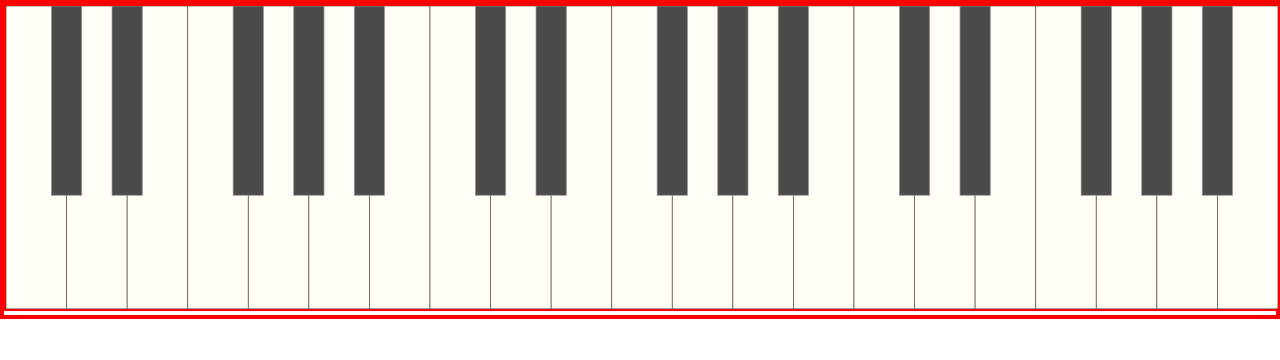
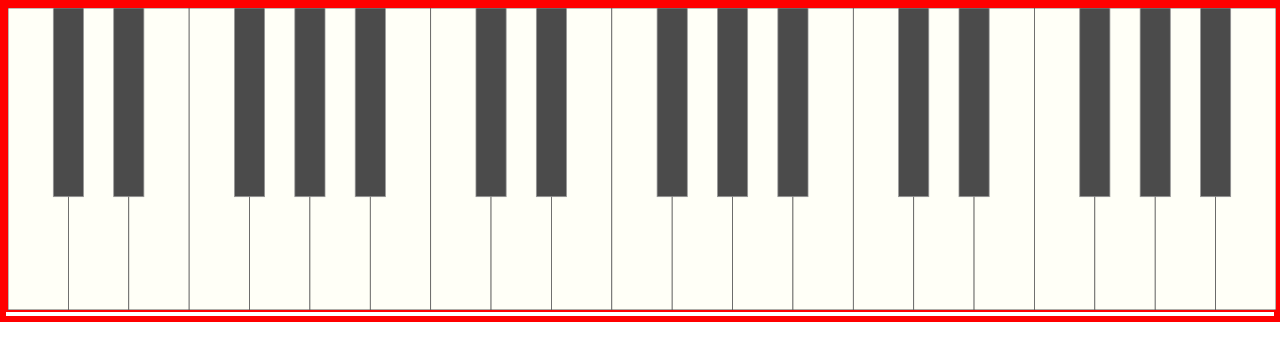
Before and after one commit to Fsyou7/Piano, a plain HTML site: page index.html in a window 1280 px wide. Drawn offline with Linux system fonts and the light colour scheme.

Commit message:
keyboard refactored to be generated with js

```diff
--- a/index.html
+++ b/index.html
@@ -8,51 +8,8 @@
    <title>Document</title>
 </head>
 <body>
-   <svg width="100%" version="1.1" xmlns="http://www.w3.org/2000/svg" xmlns:xlink="http://www.w3.org/1999/xlink" viewBox="0 0 1680 400">
-      <g class="octave">
-         <rect class="piano-key white-key" x="0" y="0" width="80" height="400"></rect>
-         <rect class="piano-key white-key" x="80" y="0" width="80" height="400"></rect>
-         <rect class="piano-key white-key" x="160" y="0" width="80" height="400"></rect>
-         <rect class="piano-key white-key" x="240" y="0" width="80" height="400"></rect>
-         <rect class="piano-key white-key" x="320" y="0" width="80" height="400"></rect>
-         <rect class="piano-key white-key" x="400" y="0" width="80" height="400"></rect>
-         <rect class="piano-key white-key" x="480" y="0" width="80" height="400"></rect>
-         <rect class="piano-key black-key" x="60" y="0" width="40" height="250"> </rect>
-         <rect class="piano-key black-key" x="140" y="0" width="40" height="250"> </rect>
-         <rect class="piano-key black-key" x="300" y="0" width="40" height="250"> </rect>
-         <rect class="piano-key black-key" x="380" y="0" width="40" height="250"> </rect>
-         <rect class="piano-key black-key" x="460" y="0" width="40" height="250"> </rect>
-      </g>
-      <g class="octave" transform="translate(560, 0)">
-         <rect class="piano-key white-key" x="0" y="0" width="80" height="400"></rect>
-         <rect class="piano-key white-key" x="80" y="0" width="80" height="400"></rect>
-         <rect class="piano-key white-key" x="160" y="0" width="80" height="400"></rect>
-         <rect class="piano-key white-key" x="240" y="0" width="80" height="400"></rect>
-         <rect class="piano-key white-key" x="320" y="0" width="80" height="400"></rect>
-         <rect class="piano-key white-key" x="400" y="0" width="80" height="400"></rect>
-         <rect class="piano-key white-key" x="480" y="0" width="80" height="400"></rect>
-         <rect class="piano-key black-key" x="60" y="0" width="40" height="250"> </rect>
-         <rect class="piano-key black-key" x="140" y="0" width="40" height="250"> </rect>
-         <rect class="piano-key black-key" x="300" y="0" width="40" height="250"> </rect>
-         <rect class="piano-key black-key" x="380" y="0" width="40" height="250"> </rect>
-         <rect class="piano-key black-key" x="460" y="0" width="40" height="250"> </rect>
-      </g>
-      <g class="octave" transform="translate(1120, 0)">
-         <rect class="piano-key white-key" x="0" y="0" width="80" height="400"></rect>
-         <rect class="piano-key white-key" x="80" y="0" width="80" height="400"></rect>
-         <rect class="piano-key white-key" x="160" y="0" width="80" height="400"></rect>
-         <rect class="piano-key white-key" x="240" y="0" width="80" height="400"></rect>
-         <rect class="piano-key white-key" x="320" y="0" width="80" height="400"></rect>
-         <rect class="piano-key white-key" x="400" y="0" width="80" height="400"></rect>
-         <rect class="piano-key white-key" x="480" y="0" width="80" height="400"></rect>
-         <rect class="piano-key black-key" x="60" y="0" width="40" height="250"> </rect>
-         <rect class="piano-key black-key" x="140" y="0" width="40" height="250"> </rect>
-         <rect class="piano-key black-key" x="300" y="0" width="40" height="250"> </rect>
-         <rect class="piano-key black-key" x="380" y="0" width="40" height="250"> </rect>
-         <rect class="piano-key black-key" x="460" y="0" width="40" height="250"> </rect>
-      </g>
+   <div id="piano"></div>
 
-   </svg>
    <script src="script.js"></script>
 </body>
 </html>
--- a/script.js
+++ b/script.js
@@ -1 +1,40 @@
 console.log('script is running');
+
+let numberOfOctaves = 3;
+const octaveWidth = 560;
+
+const pianoSVG = `<svg
+    width="100%"
+    viewBox="0 0 ${ numberOfOctaves * octaveWidth } 400"
+    version="1.1"
+    xmlns="http://www.w3.org/2000/svg"
+    xmlns:xlink="http://www.w3.org/1999/xlink"
+>
+    <g id="piano-keyboard">
+    </g>
+</svg>`;
+
+const octaveKeys = `<rect class="piano-key white-key" x="0" y="0" width="80" height="400"></rect>
+<rect class="piano-key white-key" x="80" y="0" width="80" height="400"></rect>
+<rect class="piano-key white-key" x="160" y="0" width="80" height="400"></rect>
+<rect class="piano-key white-key" x="240" y="0" width="80" height="400"></rect>
+<rect class="piano-key white-key" x="320" y="0" width="80" height="400"></rect>
+<rect class="piano-key white-key" x="400" y="0" width="80" height="400"></rect>
+<rect class="piano-key white-key" x="480" y="0" width="80" height="400"></rect>
+<rect class="piano-key black-key" x="60" y="0" width="40" height="250"> </rect>
+<rect class="piano-key black-key" x="140" y="0" width="40" height="250"> </rect>
+<rect class="piano-key black-key" x="300" y="0" width="40" height="250"> </rect>
+<rect class="piano-key black-key" x="380" y="0" width="40" height="250"> </rect>
+<rect class="piano-key black-key" x="460" y="0" width="40" height="250"> </rect>`;
+
+const piano = document.querySelector("#piano");
+piano.innerHTML = pianoSVG;
+const pianoKeyboard = document.querySelector("#piano-keyboard");
+
+for (let i = 0; i < numberOfOctaves; i++) {
+    const octave = document.createElementNS("http://www.w3.org/2000/svg", "g");
+    octave.classList.add("octave");
+    octave.setAttribute("transform", `translate(${ i * octaveWidth }, 0)`);
+    octave.innerHTML = octaveKeys;
+    pianoKeyboard.appendChild(octave);
+}
```
